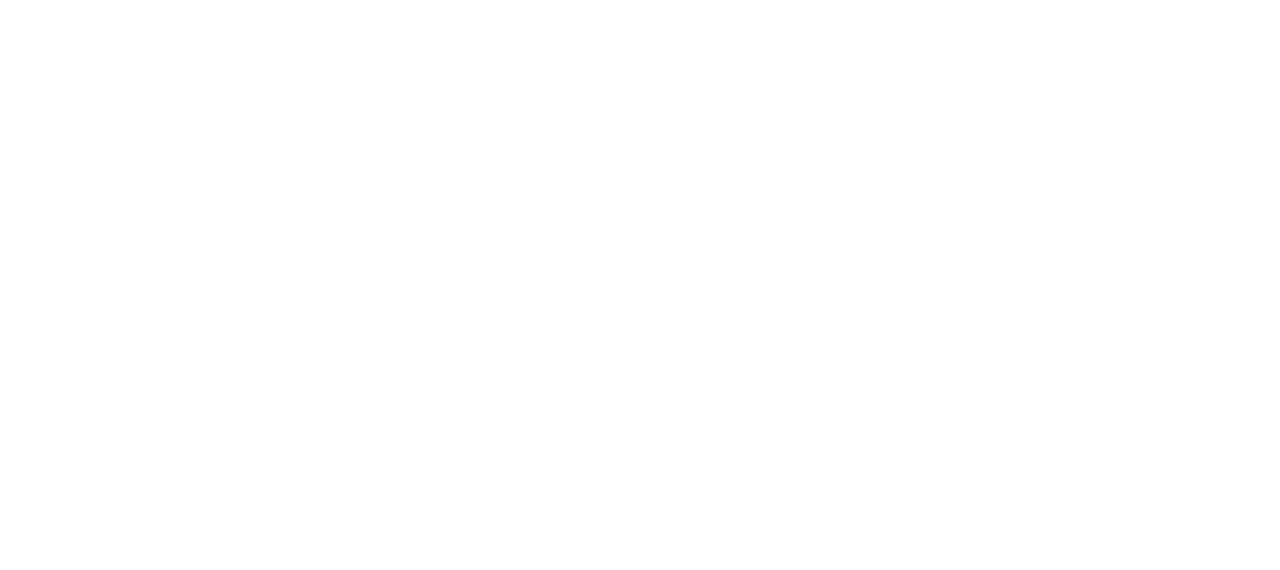
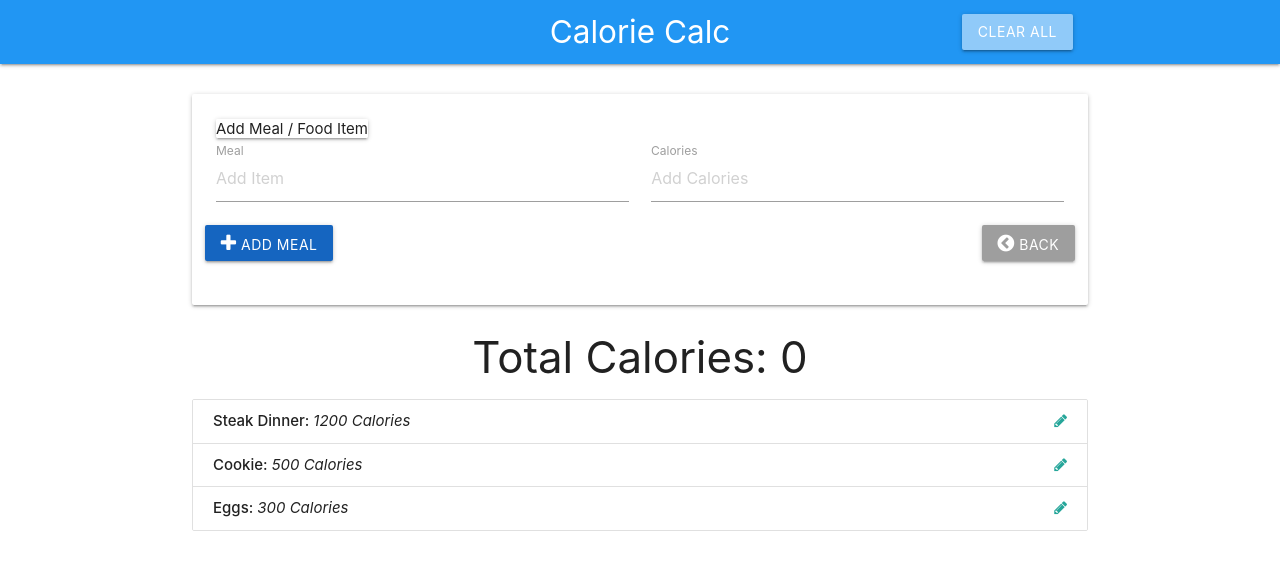
Before and after one commit to uanoob/calorie-calc, a website: page index.html in a window 1280 px wide. Drawn offline with nearby package versions, Linux system fonts and the light colour scheme.

Commit message:
Creating UI

```diff
--- a/index.html
+++ b/index.html
@@ -11,6 +11,80 @@
 </head>
 
 <body>
+  <!-- Navbar -->
+  <nav>
+    <div class="nav-wrapper blue">
+      <div class="container">
+        <a href="#" class="brand-logo center">Calorie Calc</a>
+        <ul class="right">
+          <li>
+            <a href="#" class="clear-btn btn blue lighten-3">Clear All</a>
+          </li>
+        </ul>
+      </div>
+    </div>
+  </nav>
+
+  <br>
+
+  <div class="container">
+    <!-- Form Card -->
+    <div class="card">
+      <div class="card-content">
+        <span class="card title">Add Meal / Food Item</span>
+        <form class="col">
+          <div class="row">
+            <div class="input-field col s6">
+              <input type="text" placeholder="Add Item" id="item-name">
+              <label for="item-name">Meal</label>
+            </div>
+            <div class="input-field col s6">
+              <input type="text" placeholder="Add Calories" id="item-calories">
+              <label for="item-calories">Calories</label>
+            </div>
+            <button class="add-btn btn blue darken-3">
+              <i class="fa fa-plus"></i> Add Meal</button>
+            <!-- <button class="update-btn btn orange">
+              <i class="fa fa-pencil-squire-o"></i> Update Meal</button>
+            <button class="delete-btn btn red">
+              <i class="fa fa-remove"></i> Delete Meal</button> -->
+            <button class="back-btn btn grey pull-right">
+              <i class="fa fa-chevron-circle-left"></i> Back</button>
+          </div>
+        </form>
+      </div>
+    </div>
+
+    <!-- Calorie Count -->
+    <h3 class="center-align">Total Calories:
+      <span class="total-calories">0</span>
+    </h3>
+
+    <!-- Item List -->
+    <ul id="item-list" class="collection">
+      <li class="collection-item" id="0">
+        <strong>Steak Dinner: </strong>
+        <em>1200 Calories</em>
+        <a href="#" class="secondary-content">
+          <i class="fa fa-pencil"></i>
+        </a>
+      </li>
+      <li class="collection-item" id="0">
+        <strong>Cookie: </strong>
+        <em>500 Calories</em>
+        <a href="#" class="secondary-content">
+          <i class="fa fa-pencil"></i>
+        </a>
+      </li>
+      <li class="collection-item" id="0">
+        <strong>Eggs: </strong>
+        <em>300 Calories</em>
+        <a href="#" class="secondary-content">
+          <i class="fa fa-pencil"></i>
+        </a>
+      </li>
+    </ul>
+  </div>
 
   <script src="https://code.jquery.com/jquery-3.3.1.min.js" integrity="sha256-FgpCb/KJQlLNfOu91ta32o/NMZxltwRo8QtmkMRdAu8="
     crossorigin="anonymous"></script>
```
